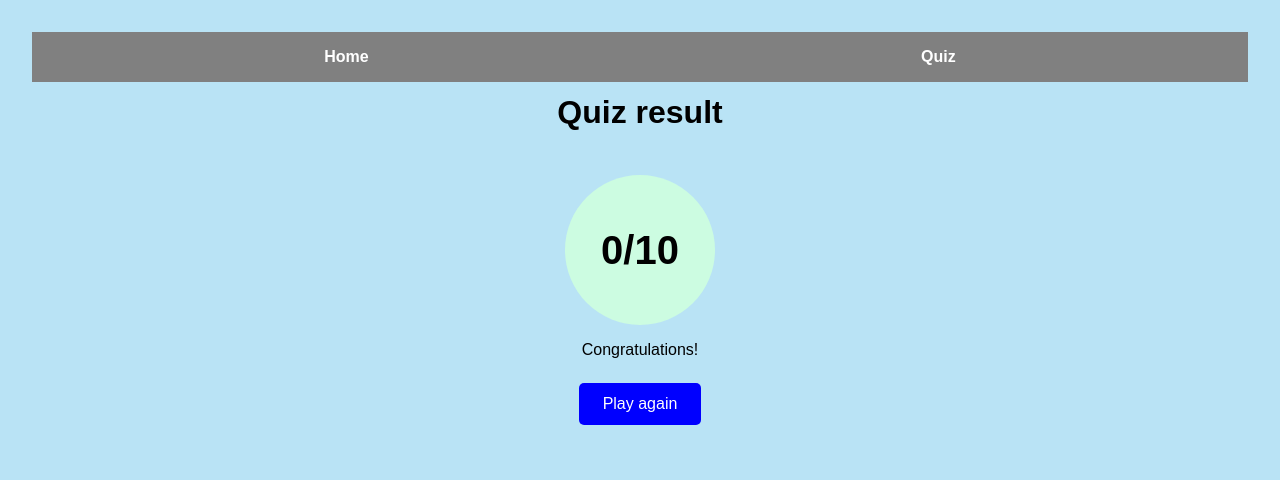
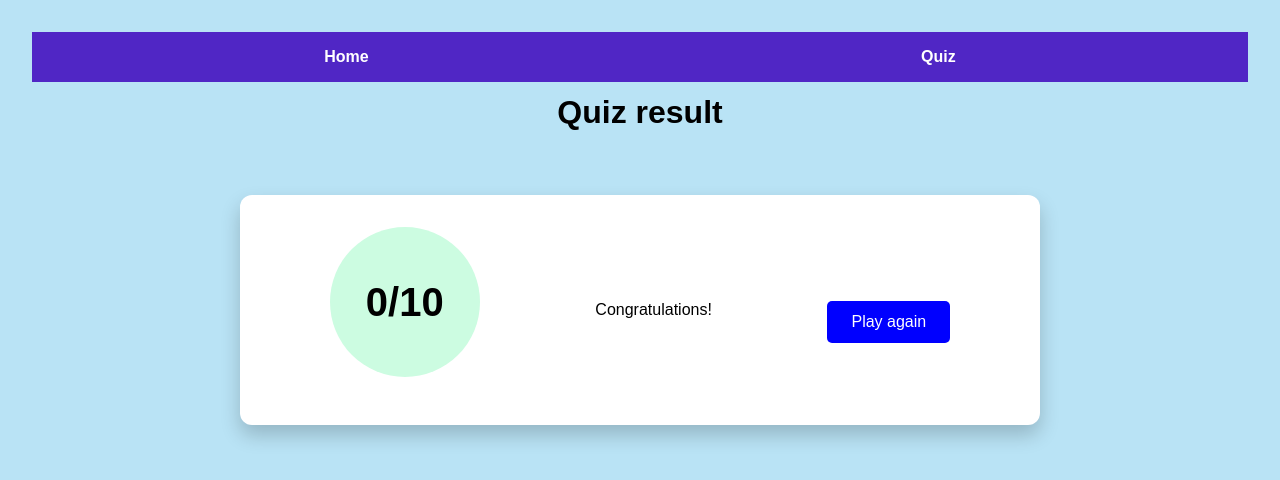
Before and after one commit to GuilleG02/bbk_quiz, a plain HTML site: page results.html in a window 1280 px wide. Drawn offline with nearby package versions, Linux system fonts and the light colour scheme.

Commit message:
CSS del Resultado

```diff
--- a/style.css
+++ b/style.css
@@ -9,7 +9,7 @@
 
 
 nav {
-  background-color: gray;
+  background-color: rgb(80, 38, 197);
   padding: 1rem;
   display: flex;
   justify-content: space-around;
@@ -113,13 +113,18 @@ canvas {
 
 }
 
- .result-container {
+.result-container {
+  max-width: 800px;
+  margin: 4rem auto;
+  background: white;
+  padding: 2rem 3rem;
+  border-radius: 12px;
+  box-shadow: 0 10px 20px rgba(0, 0, 0, 0.2);
   display: flex;
-  flex-direction: column;
   align-items: center;
-  justify-content: center;
-  padding: 2rem;
-  text-align: center;
+  justify-content: space-around;
+  gap: 2rem;
+  flex-wrap: wrap;
 }
 
 .score-circle {
```
